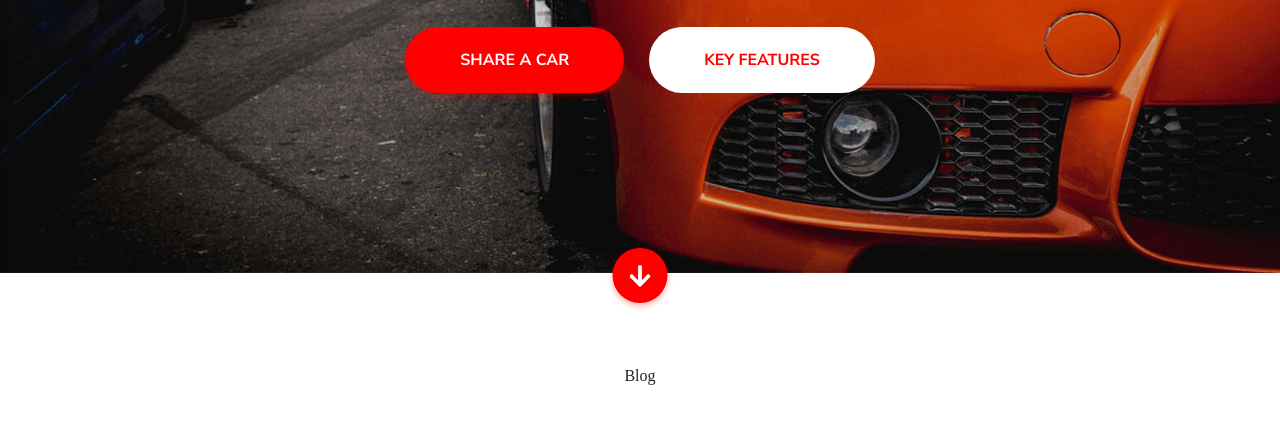
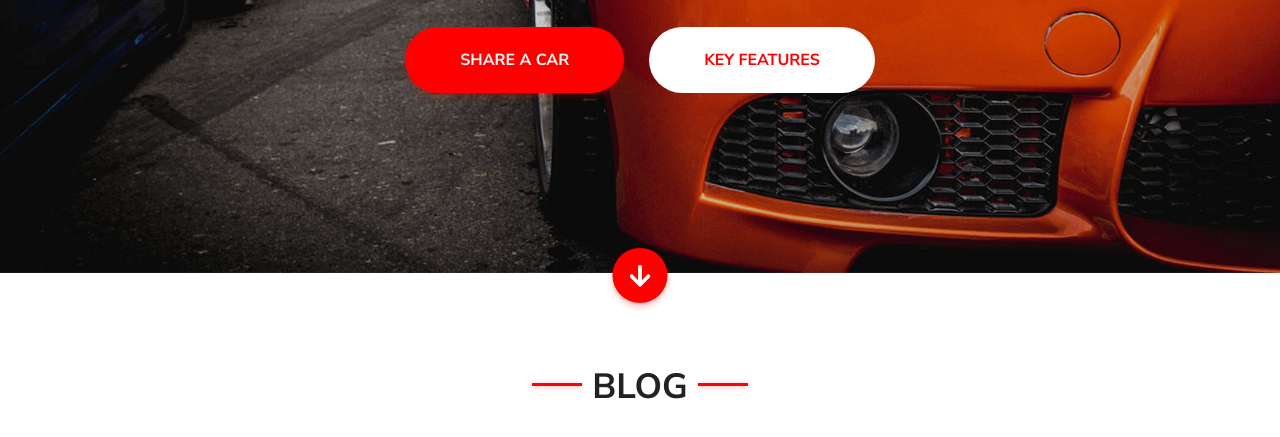
Before and after one commit to KarolNiewiadomski/carsharing, a website built with Vite: page 01_Car_Sharing/index.html in a window 1280 px wide. Shown: the part 511-948 px from the top of the page. Built offline with nearby package versions, Linux system fonts and the light colour scheme.

Commit message:
added blog title

```diff
--- a/01_Car_Sharing/css/style.css
+++ b/01_Car_Sharing/css/style.css
@@ -163,7 +163,7 @@ body {
   position: absolute;
   left: 50%;
   bottom: -30px;
-  transform: translate(-50%,0);
+  transform: translate(-50%, 0);
 }
 
 .arrow img {
@@ -174,10 +174,33 @@ body {
 .blog {
   background-color: var(--secondary-color);
   height: 516px;
+  width: 1088px;
+  margin: 90px auto;
 }
 
-.blog-header {
-  margin: 95px;
+.blog-title {
+  font: normal normal bold 35px/47px Nunito Sans;
+  text-transform: uppercase;
   display: flex;
   justify-content: center;
 }
+
+.lines::before,
+.lines::after {
+  content: "";
+  display: inline-block;
+  height: 3px;
+  width: 50px;
+  background-color: var(--main-color);
+  box-shadow: 0px 1px 6px #ff00004d;
+  position: relative;
+  top: 20px;
+}
+
+.lines::before {
+  margin-right: 10px;
+}
+
+.lines::after {
+  margin-left: 10px;
+}
--- a/01_Car_Sharing/index.html
+++ b/01_Car_Sharing/index.html
@@ -48,7 +48,7 @@
 
     <section class="blog">
         <div class="container">
-            <h1 class="blog-header">Blog</h1>
+            <h1 class="blog-title lines">Blog</h1>
             <article></article>
             <article></article>
             <article></article>
```
